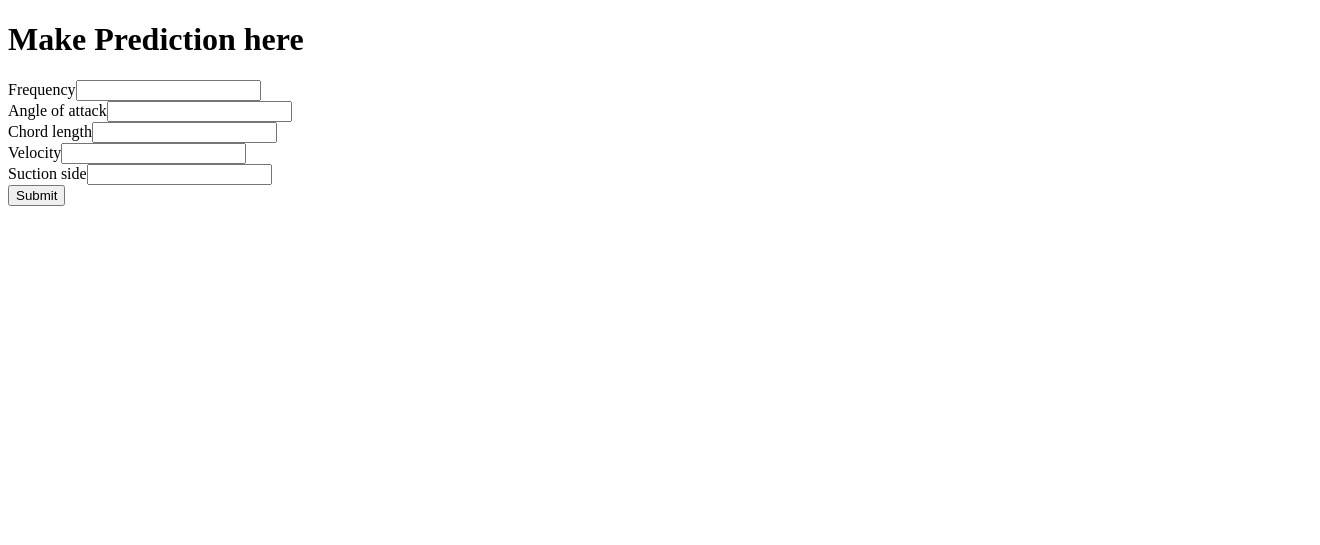
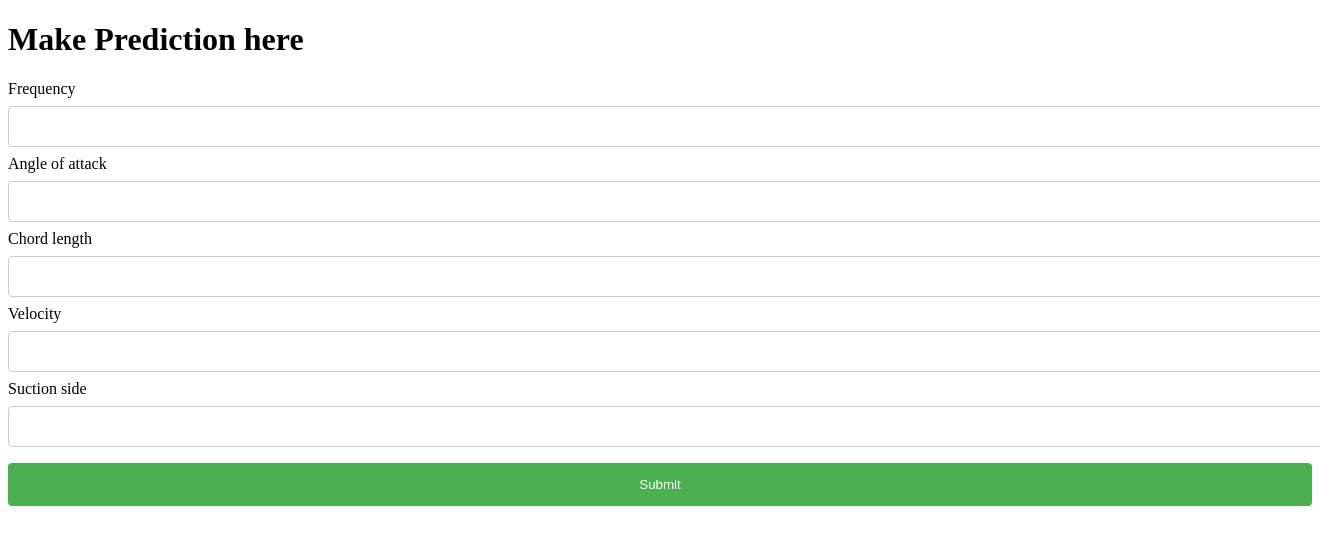
Before and after one commit to omolevictor97/airfoil-prediction, a Flask app: page / in a window 1320 px wide; the page is wider, and only the part inside the window is pictured. Shown: the top 545 px of that part. Run offline with Flask 3, Linux system fonts and the light colour scheme.

Commit message:
Styles added

```diff
--- a/app.py
+++ b/app.py
@@ -1,6 +1,8 @@
 import pickle
 from flask import Flask, request, render_template, url_for, flash
 import numpy as np
+
+
 
 app = Flask(__name__, template_folder="templates")
 
@@ -13,6 +15,7 @@
     if request.method == "GET":
         return render_template("home.html")
     else:
+
         frequency = float(request.form.get("frequency"))
         angle = float(request.form.get("angle"))
         chord_length = float(request.form.get("Chord length"))
--- a/requirements.txt
+++ b/requirements.txt
@@ -4,3 +4,4 @@
 matplotlib
 seaborn
 numpy
+pymongo
--- a/templates/home.html
+++ b/templates/home.html
@@ -6,6 +6,37 @@
     <meta name="viewport" content="width=device-width, initial-scale=1.0">
     <title>Document</title>
 </head>
+
+<style>
+    input[type=text], select {
+        width: 100%;
+        padding: 12px 20px;
+        margin: 8px 0;
+        display: inline-block;
+        border: 1px solid #ccc;
+        border-radius: 4px;
+        box-sizing: boredr-box;
+    }
+
+    input[type=submit] {
+        width: 100%;
+        background-color: #4caf50;
+        color: white;
+        padding: 14px 20px;
+        margin: 8px 0;
+        border: none;
+        border-radius: 4px;
+        cursor: pointer;
+    }
+    input[type=submit]:hover{
+        background-color: #45a049;
+    }
+    div {
+        border-radius:5px;
+        background-color: #f2f2f2;
+        padding: 20px;
+    }
+    </style>
 <body>
     <form action="/predict" method="post" >
         <h1>
```
